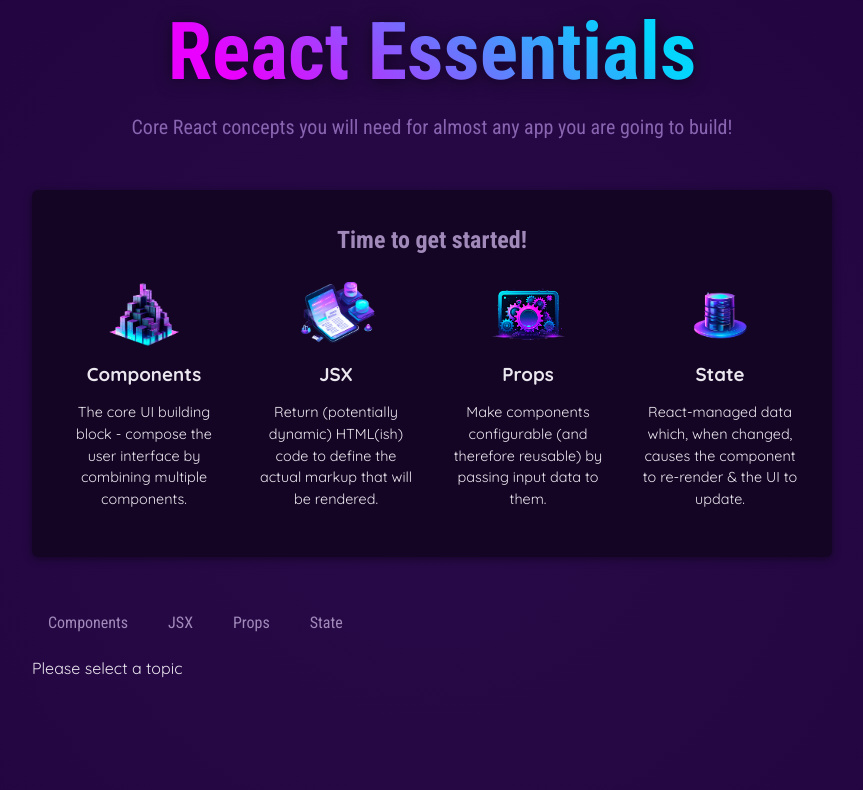
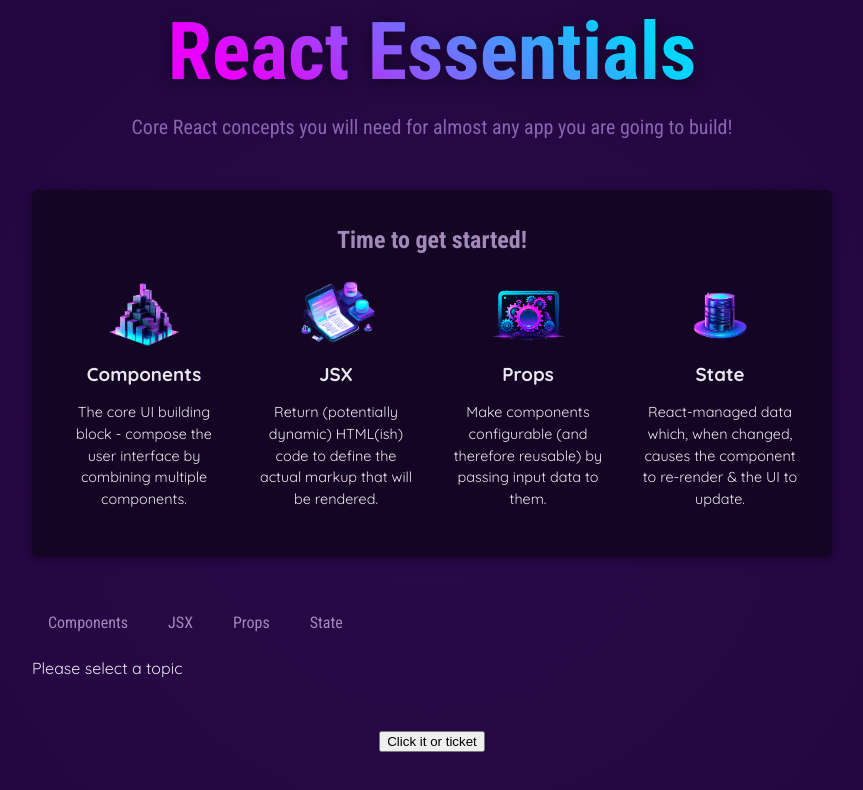
Before and after one commit to amler/first-react-app, a React (Vite) app: page / in a window 1280 px wide. Shown: the part 182-972 px from the top of the page, without its empty margins (208-1071 px from the left). Built offline with nearby package versions, Linux system fonts and the light colour scheme.

Commit message:
Making a button

```diff
--- a/src/App.jsx
+++ b/src/App.jsx
@@ -2,6 +2,7 @@
 import Header from './components/Header';
 import CoreConcepts from './components/CoreConcepts';
 import Examples from './components/Examples';
+import Button from './components/Button/Button';
 
 function App() {
   return (
@@ -10,6 +11,9 @@
       <main>
         <CoreConcepts/>
         <Examples />
+        <Button>
+          Click it or ticket
+        </Button>
       </main>
     </>
   );
--- /dev/null
+++ b/src/components/Button/Button.jsx
@@ -0,0 +1,3 @@
+export default function Button({children}) {
+    return <button>{children}</button>
+}
```
